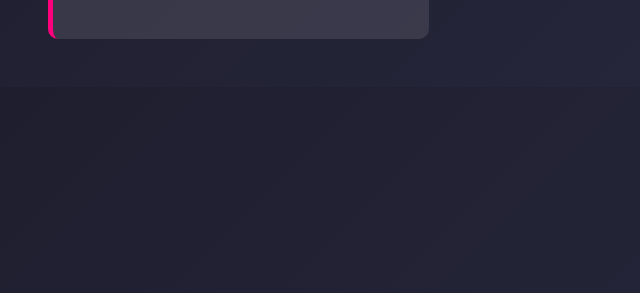
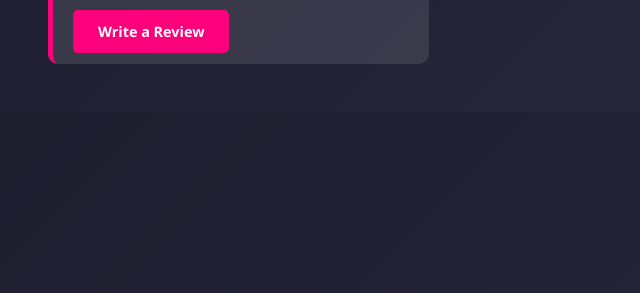
Before and after one commit to Sailor4/game_reviews_project, a Django app: page /games/ in a window 1280 px wide. Shown: the part 339-632 px from the top of the page, without its empty margins (0-640 px from the left). Run offline with Django 5.2, Linux system fonts and the light colour scheme; tables that the repository leaves empty hold one stand-in row (values such as "Sample post"); parts of the project's set-up code (start-up, migrations or seed data) failed here and were passed over.

```diff
--- a/templates/games/catalog.html
+++ b/templates/games/catalog.html
@@ -25,6 +25,11 @@
                     <p><strong>Platform:</strong> {{ game.platform }}</p>
                     <p><strong>Genre:</strong> {{ game.genre }}</p>
                     <p>{{ game.description|truncatewords:20 }}</p>
+                    <div style="margin-top: 15px;">
+                        <a href="{% url 'add_review' %}" class="submit-btn" style="text-decoration: none; font-size: 0.9rem;">
+                            Write a Review
+                        </a>
+                    </div>
                 </div>
             {% empty %}
                 <p>No games in the catalog yet. Add some via the Admin!</p>
```
Also changed, not shown: 1 other file.
